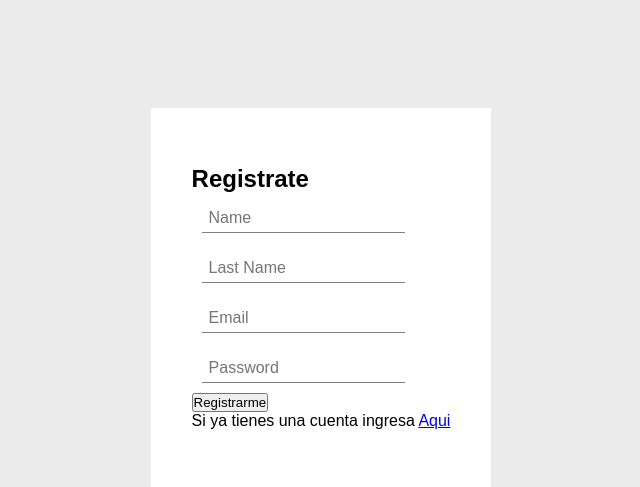
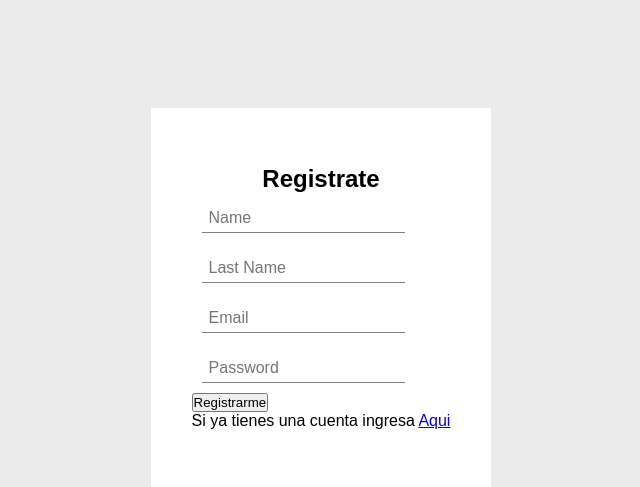
Before and after one commit to Bambelese/SecondStore, a PHP site: page /Registro.html in a window 1280 px wide. Shown: the part 95-582 px from the top of the page, without its empty margins (319-959 px from the left). Run offline with PHP 8.4, Linux system fonts and the light colour scheme.

Commit message:
first commit

```diff
--- a/Registro.css
+++ b/Registro.css
@@ -4,6 +4,15 @@
     align-items: center;
     justify-content: center;
 }
+
+.contForms{
+	display: flex;
+    align-items: center;
+    background: white;
+    width: 340px;
+    overflow: hidden;
+}
+
 .contForm{
 	display: flex;
 	align-items: center;
@@ -14,12 +23,21 @@
 	height: 380px;
 }
 
+.contForm>form{
+	width: 340px;
+    display: flex;
+    justify-content: center;
+}
+
 #form{
 	text-align: center;
 	display: flex;
 	justify-content: center;
 }
 
+.registro>h1{
+	text-align: center;
+}
 
 .grupo{
 	position: relative;
--- a/Registro.html
+++ b/Registro.html
@@ -44,6 +44,7 @@
 
 	  <section>
 		  <div class="container">
+			  <div class="contForms">
 				<div class="contForm">
 					<form method="POST" id="registerUser">
 						<div class="registro">
@@ -65,6 +66,23 @@
 						</div>
 					  </form>
 				  </div>
+				  <div class="contForm">
+					<form method="POST" id="form">
+						<div class="login">
+						  <h1>Inicia Session</h1>
+						  <div class="grupo">
+							<input type="email" name="" id="email" required="" /><span class="barra"></span>
+						  </div>
+						  <div class="grupo">
+							<input type="password" name="" id="contra" required="" /><span class="barra"></span>
+						  </div>
+
+						  <button type="submit">Entrar</button>
+						  <p>Si no tienes una cuenta puedes registrarte <a href="Registro.html">Aqui</a></p>
+						</div>
+					  </form>
+				  </div>
+			  </div>
 		  </div>
 	  </section>
 
--- a/backend/controllers/newUser.php
+++ b/backend/controllers/newUser.php
@@ -8,8 +8,6 @@
         $user->lastName=$_POST['apellido'];
         $user->email=$_POST['email'];
         $user->pass=$_POST['contra'];
-        //$pru=$_POST['nombre'];
-        //echo $pru;
         $user->Create();
     }
 
```
Also changed, not shown: Login.html (+7 -10 lines), backend/models/users.php (line endings or trailing spaces). Lines whose indentation alone changed are shown as unchanged.
